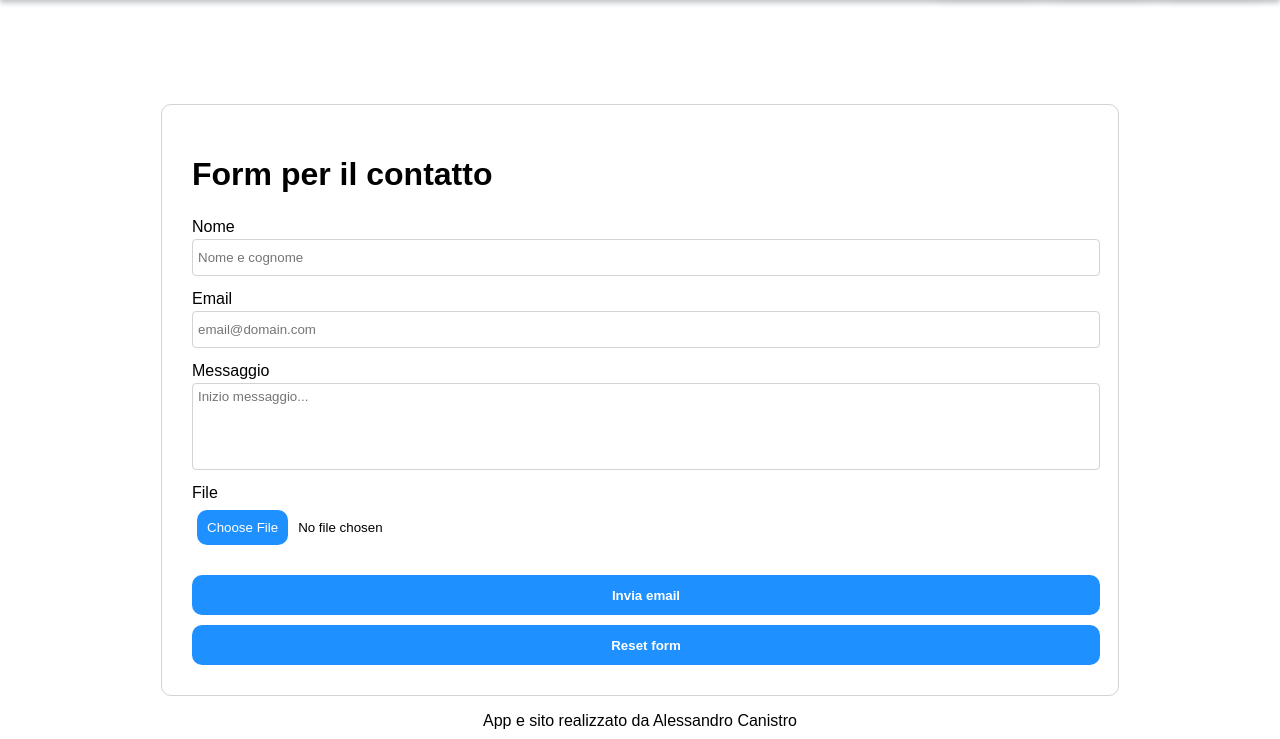
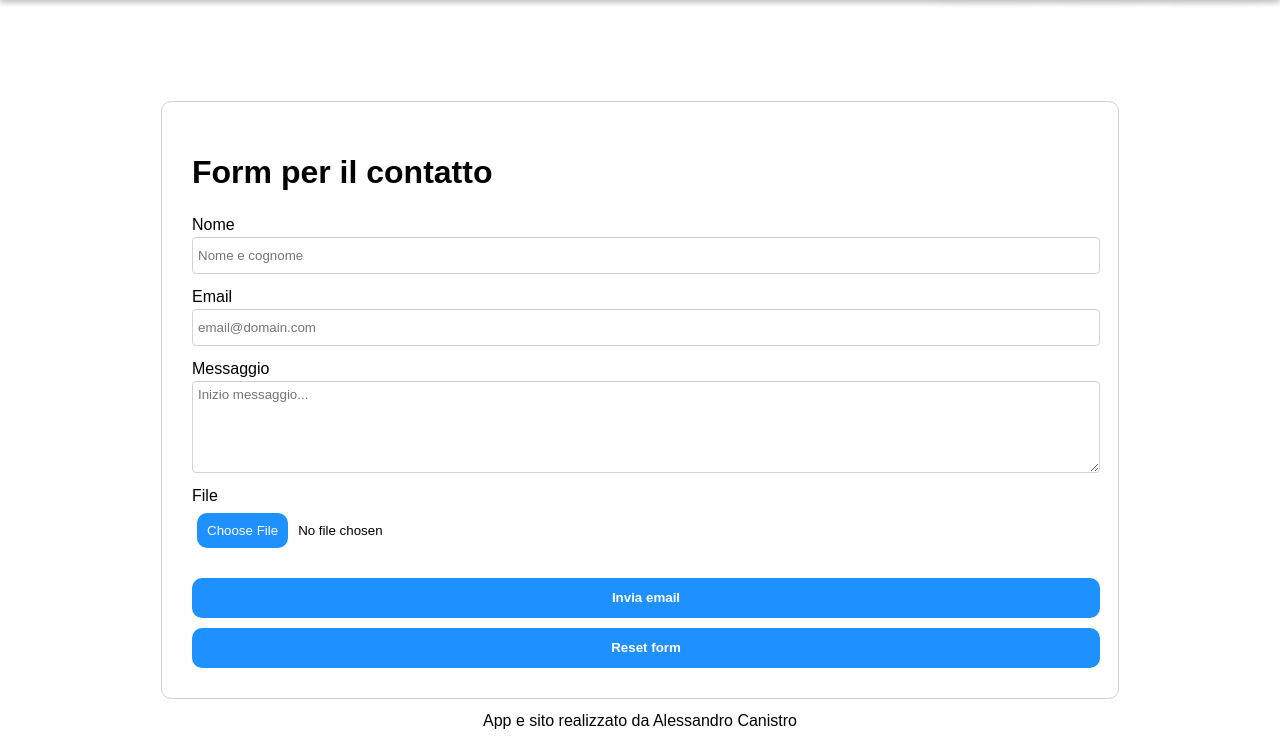
Before and after one commit to darkjoker1021/pickspetwebsite, a PHP site: page /pages/contact.html in a window 1280 px wide. Shown: the part 70-809 px from the top of the page. Run offline with PHP 8.4, Linux system fonts and the light colour scheme.

Commit message:
Fix text area form

```diff
--- a/style/form_style.css
+++ b/style/form_style.css
@@ -68,10 +68,10 @@ form>input[type=submit]:hover, form>input[type=reset]:hover {
 }
 
 form>textarea {
-	max-height: 100px;
+	min-height: 80px;
 	width: 100%;
 	padding: 5px;
-	resize: none;
+	resize: vertical;
 
 	outline: none;
 	border: 1px solid lightgray;
```
